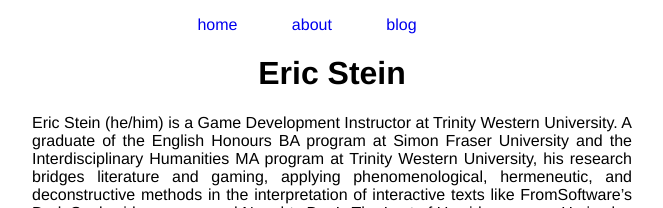
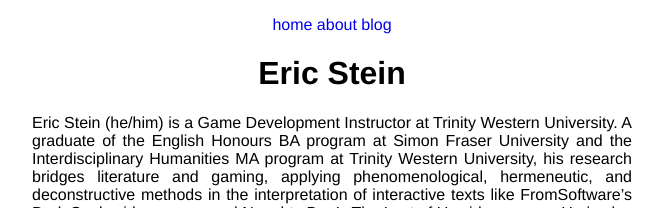
Before and after one commit to steinea/steinea.github.io, a Jekyll site: the page built from index.html, in a window 1280 px wide. Shown: the top 208 px of the page, without its empty margins (308-971 px from the left). Built offline with Jekyll 4.4.1, drawn with Linux system fonts in a browser that asks for light colours.

Commit message:
Update styles.css

```diff
--- a/css/styles.css
+++ b/css/styles.css
@@ -1,9 +1,9 @@
 body {
-    font-family:'Helvetica', 'Sans-Serif';
     max-width: 600px;
     margin: auto;
     float: none;
     text-align: justify;
+    font-family:'Helvetica', 'Sans-Serif';
 }
 
 nav {
@@ -20,7 +20,7 @@ nav ul {
 
 nav ul li {
     display: inline;
-    margin-right: 50px;
+    margin-right: 0;
 }
 
 a {
```
